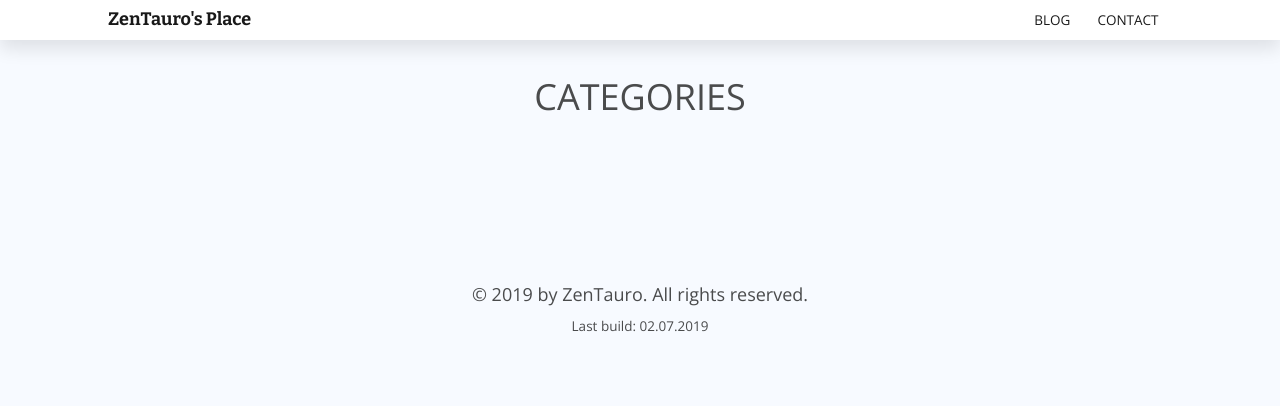
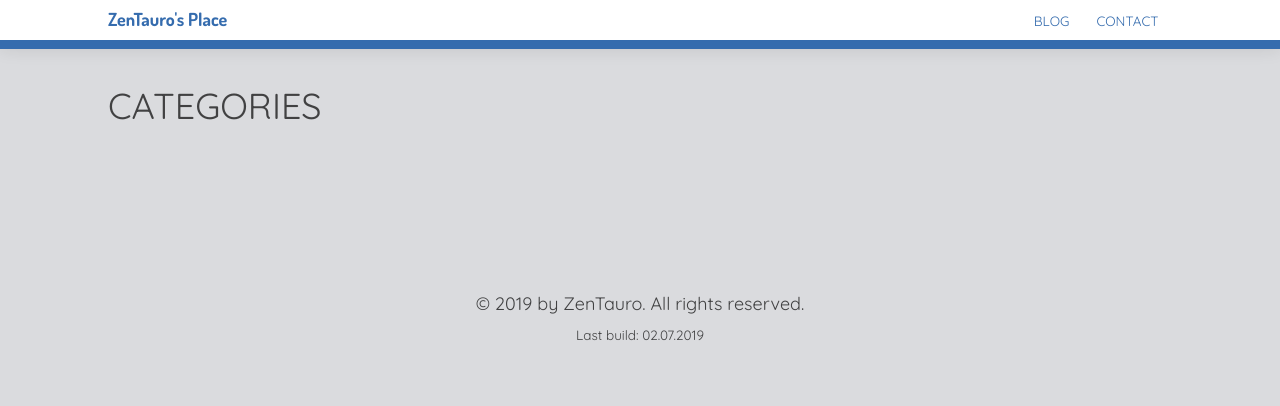
Before and after one commit to ZenTauro/web-blog, a Gatsby site: page /categories in a window 1280 px wide. Built offline with nearby package versions, Linux system fonts and the light colour scheme; Gatsby itself is replaced by a stand-in of ours.

Commit message:
decent post styling

```diff
--- a/config/SiteConfig.ts
+++ b/config/SiteConfig.ts
@@ -23,8 +23,8 @@ export default {
   backgroundColor: '#2b2e3c',
 
   // Settings for typography.ts
-  headerFontFamily: 'Bitter',
-  bodyFontFamily: 'Open Sans',
+  headerFontFamily: 'Dosis',
+  bodyFontFamily: 'Quicksand',
   baseFontSize: '18px',
 
   // Social media
--- a/config/Theme.ts
+++ b/config/Theme.ts
@@ -1,6 +1,7 @@
 const colors = {
   primary: '#356cae', // Color for buttons or links
-  bg: '#f7faff', // Background color
+  darker: 'hsla(213, 53%, 25%, 1)',
+  bg: '#dadbde', // Background color
   white: '#fff',
   grey: {
     dark: 'rgba(0, 0, 0, 0.9)',
--- /dev/null
+++ b/src/components/BlogHeader.tsx
@@ -0,0 +1,54 @@
+import React from 'react';
+import BackgroudImage from 'gatsby-background-image';
+import { IChildImageSharp } from '../models/IImage';
+import Post from '../models/Post';
+import { SectionTitle } from '.';
+import { kebabCase } from 'lodash';
+import styled from 'styled-components';
+import { Link } from 'gatsby';
+import Theme from '../../config/Theme';
+
+interface IBlogHeaderProps {
+  fluid_image: IChildImageSharp['fluid'];
+  post: Post;
+}
+
+const BlogBg = styled(BackgroudImage)`
+  height: 75vh;
+  z-index: -1;
+  ::after {
+    background-attachment: fixed;
+  }
+`;
+
+const Wrapper = styled.div`
+  color: ${Theme.colors.white};
+  margin: -15em 10em 2em 10em;
+`;
+
+export class BlogHeader extends React.PureComponent<IBlogHeaderProps> {
+  public render() {
+    const image = this.props.fluid_image;
+    const post = this.props.post;
+
+    return (
+      <>
+        <BlogBg fluid={image} />
+        <Wrapper>
+          <SectionTitle center={false}>
+            <span style={{ background: Theme.colors.primary, padding: '5px', margin: '0' }}>{post.frontmatter.title}</span>
+          </SectionTitle>
+          <span style={{ background: Theme.colors.primary, padding: '5px', margin: '0' }}>
+            {post.frontmatter.date} &mdash; {post.timeToRead} Min Read &mdash; In{' '}
+          </span>
+          <Link
+            style={{ backgroundColor: Theme.colors.bg, padding: '5px', margin: '0' }}
+            to={`/categories/${kebabCase(post.frontmatter.category)}`}
+          >
+            {post.frontmatter.category}
+          </Link>
+        </Wrapper>
+      </>
+    );
+  }
+}
--- a/src/components/Header.tsx
+++ b/src/components/Header.tsx
@@ -6,6 +6,7 @@ import { media } from '../utils/media';
 import SiteConfig from '../../config/SiteConfig';
 
 import './header.scss';
+import Theme from '../../config/Theme';
 
 const Nav: any = styled.nav`
   padding: ${(props: any) => (props.fullWidth ? '0' : '0 6rem')};
@@ -23,7 +24,7 @@ interface IHeaderItemProps {
 }
 
 interface IHeaderProps {
-  children: any[];
+  children: JSX.Element[];
 }
 
 class HeaderItem extends PureComponent<IHeaderItemProps> {
@@ -35,6 +36,7 @@ class HeaderItem extends PureComponent<IHeaderItemProps> {
 class Header extends PureComponent<IHeaderProps> {
   public render() {
     return (
+      <div className="header-wrapper">
         <Nav>
           <h1 className="header-banner">
             <Link to="/"> {SiteConfig.siteTitle} </Link>
@@ -51,11 +53,13 @@ class Header extends PureComponent<IHeaderProps> {
             </ul>
           </div>
         </Nav>
+        <div style={{ backgroundColor: Theme.colors.primary, padding: '0.25em' }} />
+      </div>
     );
   }
 }
 
-export class HeaderBar extends PureComponent<any> {
+export class HeaderBar extends PureComponent<{}> {
   public render() {
     return (
       <Header>
--- a/src/components/Layout.tsx
+++ b/src/components/Layout.tsx
@@ -19,12 +19,12 @@ const GlobalStyle = createGlobalStyle`
     }
   }
   a {
-    color: ${theme.colors.grey.dark};
+    color: ${theme.colors.primary}
     text-decoration: none;
     transition: all ${theme.transitions.normal};
   }
   a:hover {
-    color: ${theme.colors.primary};
+    color: ${theme.colors.darker};
   }
   h1, h2, h3, h4 {
     color: ${theme.colors.grey.dark};
--- a/src/components/SectionTitle.tsx
+++ b/src/components/SectionTitle.tsx
@@ -3,17 +3,7 @@ import styled from 'styled-components';
 export const SectionTitle: any = styled.div`
   font-size: ${props => props.theme.fontSize.big};
   text-transform: ${(props: any) => (props.uppercase ? 'uppercase' : 'normal')};
-  text-align: center;
+  text-align: ${(props: any) => (props.center ? 'center' : 'left')};
   color: ${props => props.theme.colors.dark};
   padding: 0.25em 0;
-  &:after {
-    content: '';
-    height: 1px;
-    width: 50px;
-    position: absolute;
-    bottom: 0;
-    left: 50%;
-    margin-left: -25px;
-    background: ${props => props.theme.colors.white};
-  }
 `;
--- a/src/components/header.scss
+++ b/src/components/header.scss
@@ -1,13 +1,16 @@
+div.header-wrapper {
+    position: sticky;
+    top: 0;
+    z-index: 1;
+}
+
 nav {
     display: flex;
     justify-content: space-between;
     justify-items: center;
     align-items: center;
     margin: 0;
-    position: sticky;
-    top: 0;
     background-color: #fff;
-    z-index: 1;
     box-shadow: 0 0.5em 1em rgba(0, 0, 0, 0.1);
 }
 
@@ -31,7 +34,7 @@ li.header-item {
 }
 li.header-item > a {
     margin: 0;
-    padding: 0.5em 1em;
+    padding: 1em;
     justify-content: center;
     text-align: center;
 }
--- a/src/models/PathContext.ts
+++ b/src/models/PathContext.ts
@@ -1,13 +1,13 @@
 import Post from './Post';
 
-interface PathContext {
+interface PathContext<T> {
   tags?: string[];
   categories?: string[];
   categoryName: string;
   tagName?: string;
   posts?: Post[];
-  next: any;
-  prev: any;
+  next: T;
+  prev: T;
 }
 
 export default PathContext;
--- a/src/templates/Post.tsx
+++ b/src/templates/Post.tsx
@@ -3,11 +3,13 @@ import Helmet from 'react-helmet';
 import { Link, graphql } from 'gatsby';
 import styled from 'styled-components';
 import kebabCase from 'lodash/kebabCase';
-import { Layout, Wrapper, HeaderBar, Subline, SEO, PrevNext, SectionTitle, Content } from '../components';
+import { Layout, Wrapper, HeaderBar, Subline, SEO, PrevNext, Content } from '../components';
 import config from '../../config/SiteConfig';
 import '../utils/prismjs-theme.css';
 import PathContext from '../models/PathContext';
 import Post from '../models/Post';
+import { BlogHeader } from '../components/BlogHeader';
+import Theme from '../../config/Theme';
 
 const PostContent = styled.div`
   margin-top: 1em;
@@ -17,13 +19,15 @@ interface Props {
   data: {
     markdownRemark: Post;
   };
-  pathContext: PathContext;
+  pathContext: PathContext<Post>;
 }
 
 export default class PostPage extends React.PureComponent<Props> {
   public render() {
     const { prev, next } = this.props.pathContext;
     const post = this.props.data.markdownRemark;
+    const image = this.props.data.markdownRemark.frontmatter.image.childImageSharp.fluid;
+
     return (
       <Layout>
         {post ? (
@@ -31,13 +35,9 @@ export default class PostPage extends React.PureComponent<Props> {
             <SEO postPath={post.fields.slug} postNode={post} postSEO />
             <Helmet title={`${post.frontmatter.title} | ${config.siteTitle}`} />
             <HeaderBar />
+            <BlogHeader post={post} fluid_image={image} />
             <Wrapper>
-              <Content>
-                <Subline light={false}>
-                  <SectionTitle>{post.frontmatter.title}</SectionTitle>
-                  {post.frontmatter.date} &mdash; {post.timeToRead} Min Read &mdash; In{' '}
-                  <Link to={`/categories/${kebabCase(post.frontmatter.category)}`}>{post.frontmatter.category}</Link>
-                </Subline>
+              <Content style={{ padding: '2em 4em', backgroundColor: Theme.colors.white }}>
                 <PostContent dangerouslySetInnerHTML={{ __html: post.html }} />
                 {post.frontmatter.tags ? (
                   <Subline>
@@ -72,6 +72,24 @@ export const postQuery = graphql`
         category
         tags
         banner
+        image {
+          childImageSharp {
+            fluid {
+              aspectRatio
+              base64
+              originalImg
+              originalName
+              presentationHeight
+              presentationWidth
+              sizes
+              src
+              srcSet
+              srcSetWebp
+              srcWebp
+              tracedSVG
+            }
+          }
+        }
       }
       timeToRead
     }
--- a/src/utils/prismjs-theme.css
+++ b/src/utils/prismjs-theme.css
@@ -9,7 +9,7 @@ pre[class*="language-"] {
   color: #f8f8f2;
   background: none;
   text-shadow: 0 1px rgba(0, 0, 0, 0.3);
-  font-family: Consolas, Monaco, 'Andale Mono', 'Ubuntu Mono', monospace;
+  font-family: 'Fira Mono', Monaco, 'Andale Mono', 'Ubuntu Mono', monospace;
   text-align: left;
   white-space: pre;
   word-spacing: normal;
--- a/src/utils/typography.ts
+++ b/src/utils/typography.ts
@@ -17,6 +17,10 @@ const typography = new Typography({
       name: config.bodyFontFamily,
       styles: ['400'],
     },
+    {
+      name: 'Fira Mono',
+      styles: ['400'],
+    },
   ],
 });
 
```
Lines whose indentation alone changed are shown as unchanged.
